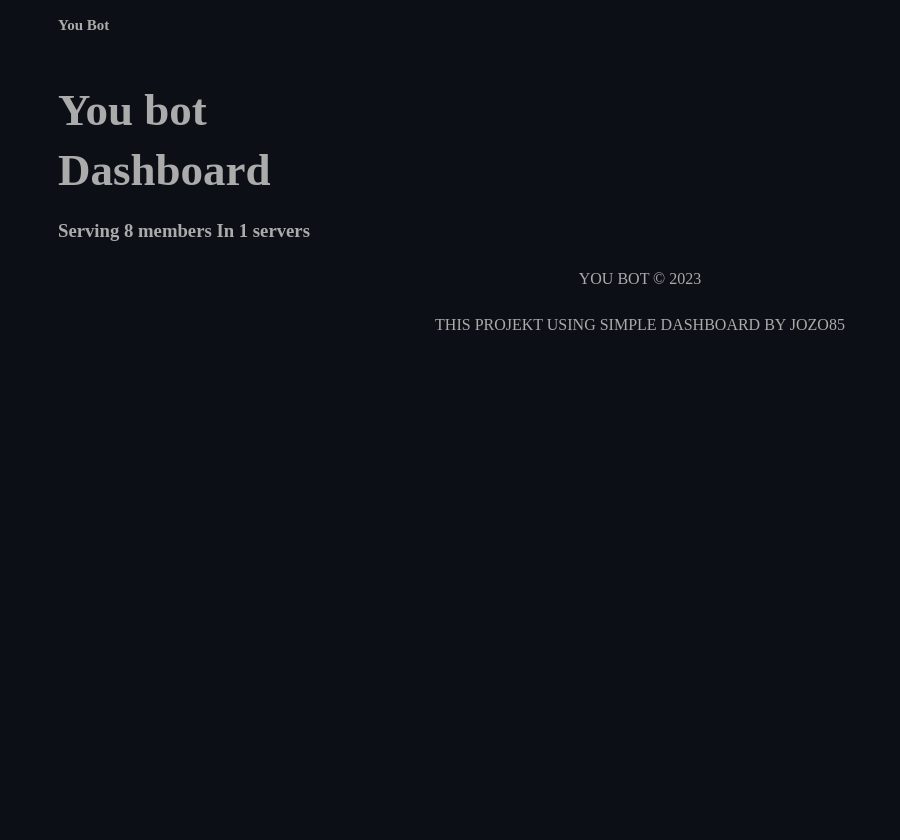
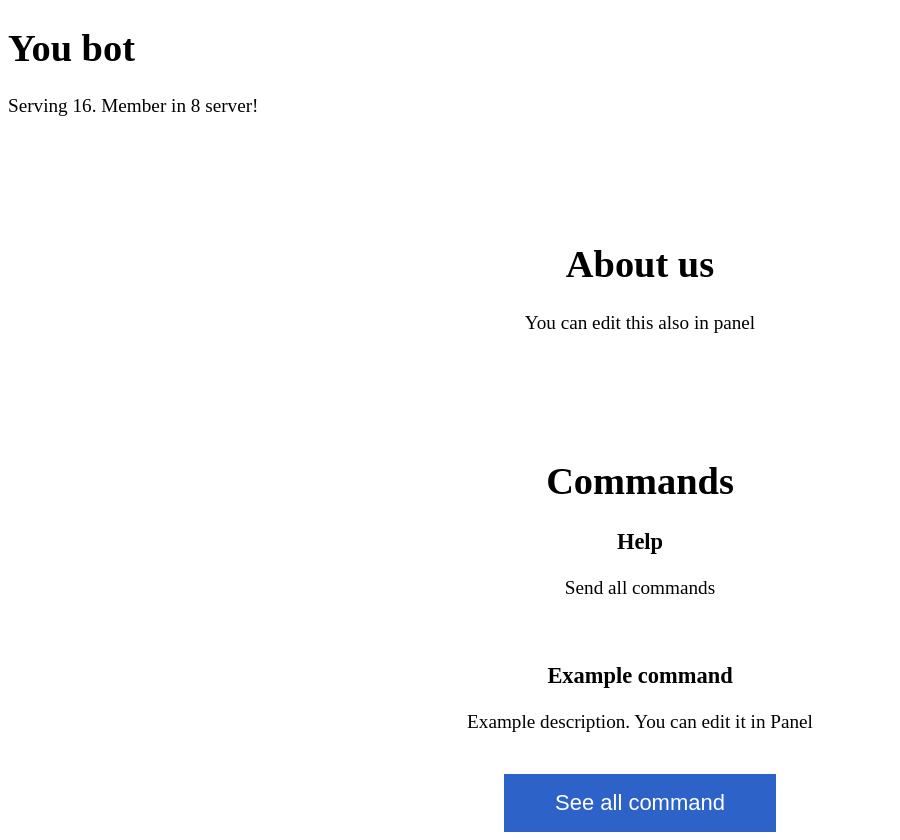
Before and after one commit to Jozo233/Simple-dashboard, a website: page Pages/index.html in a window 1280 px wide. Shown: the whole page, without its empty margins (0-900 px from the left). Before the commit the page ends 800 px from the top, so only its background shows below. Drawn offline with Linux system fonts and the light colour scheme.

Commit message:
Idk nevím co dělám se svým životem špatně

```diff
--- a/Pages/index.html
+++ b/Pages/index.html
@@ -2,53 +2,52 @@
 <html lang="en">
 <head>
     <meta charset="UTF-8">
-    <meta http-equiv="X-UA-Compatible" content="IE=edge">
     <meta name="viewport" content="width=device-width, initial-scale=1.0">
     <title>Home</title>
 </head>
 <body>
 
-<style>
-    body {
-  font-family: "Libre Baskerville", serif;
-  font-weight: 400;
-  font-size: 16px;
-  line-height: 30px;
-  background-color: #0c0f15;
-  overflow-x:hidden;
-  color: #ababab; }
+    <style>
+		button {
+			color: #ffffff;
+			background-color: #2d63c8;
+			font-size: 22px;
+			border: 1px solid #2d63c8;
+			padding: 15px 50px;
+			cursor: pointer
+		}
+		button:hover {
+			color: #2d63c8;
+			background-color: #ffffff;
+		}
+	</style>
 
-
-
-</style>
-
-
-    <div>
-        <h1 style="padding-left: 50px; font-size: 15px;">You Bot</h1>
+    <div style="font-size:larger;">
+        <h1>You bot</h1>
+        <p>Serving 16. Member in 8 server!</p>
     </div>
 
-    <div style="padding-top: 15px; padding-left: 50px;">
-        <h1 style="font-size: 45px;">You bot</h1>
-        <p></p>
-        <h1 style="font-size: 45px;">Dashboard</h1>
-        <h3>Serving 8 members
-            In 1 servers</h3>
-    </div>
+    <center>
+        <div style="font-size: larger; padding-top: 80px;">
+            <h1>About us</h1>
+            <p>You can edit this also in panel</p>
 
+        </div>
+    </center>
 
+    <center>
+        <div style="font-size: larger; padding-top: 80px;">
+            <h1>Commands</h1>
 
-    <footer >
-        <center>
-            <a>YOU BOT &copy; <span id="rok"></span></a>
-            <p></p>
-            <a>THIS PROJEKT USING SIMPLE DASHBOARD BY JOZO85</a>
-        </center>
-    </footer>
-
-
-    <script>
-      document.getElementById("rok").innerHTML = new Date().getFullYear();
-    </script>
+            <h3>Help</h3>
+            <p>Send all commands</p>
+            <br>
+            <h3>Example command</h3>
+            <p href="./Panel/login.html">Example description. You can edit it in Panel</p>
+            <br>
+            <button type="button" name="myButton">See all command</button>
+        </div>
+    </center>
 
 </body>
 </html>
--- /dev/null
+++ b/Panel/Panel.js
@@ -0,0 +1,5 @@
+class Panel{
+    constructor(params){
+        //This is be like panel to control your bot
+    }
+}
--- a/index.js
+++ b/index.js
@@ -1,4 +1,5 @@
 const Dashboard = require("./Dashboard/Dashboard.js");
+const Panel = require("./Panel/Panel.js")
 
 module.exports = {
     Dashboard: Dashboard
```
Also changed, not shown: Pages/Panel/login.html (added), Pages/comands.html (added), README.md.
